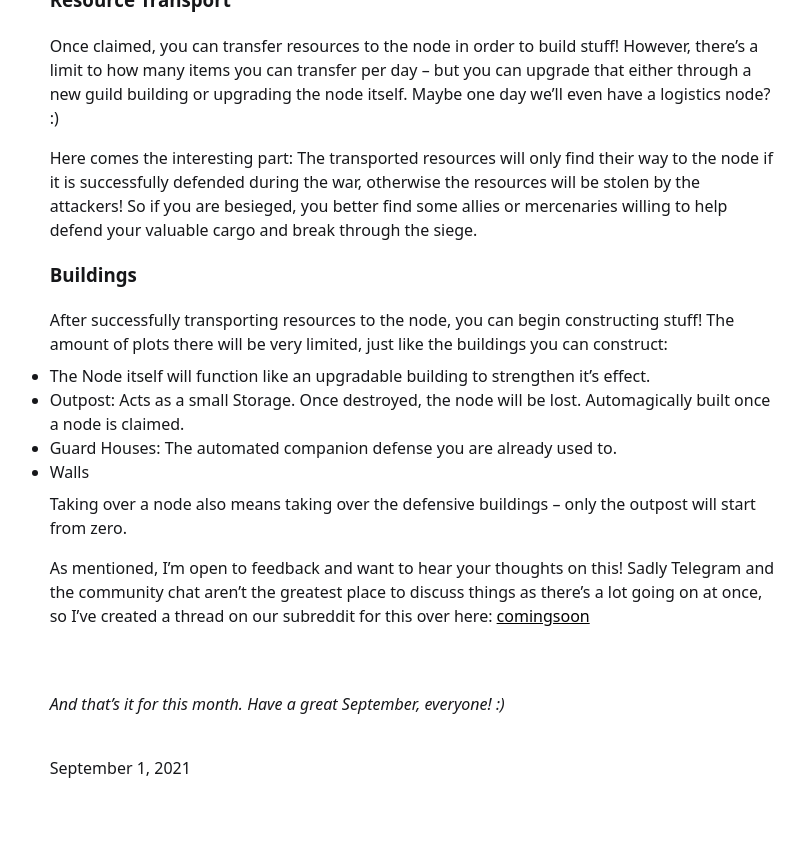
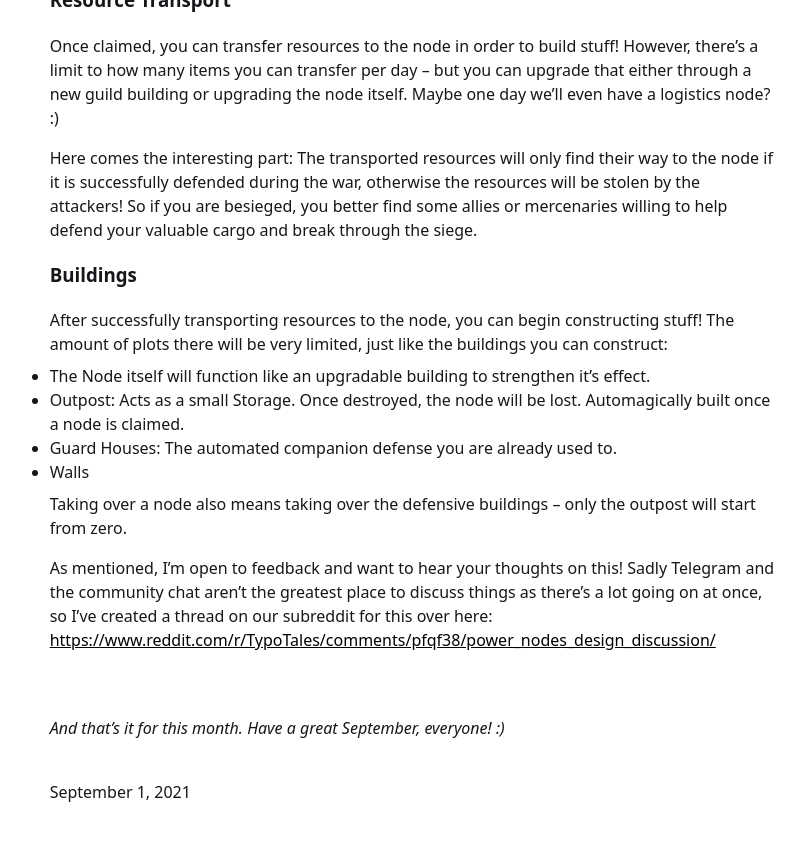
Before and after one commit to TypoTales/Website, a Jekyll site: the page built from docs/_posts/2021-09-01-august-review-2021.md, in a window 1280 px wide and 900 px high, scrolled down 2046 px. Shown: the top 841 px of the window, without its empty margins (313-1118 px from the left). Built offline with Jekyll 4.4.1, drawn with Linux system fonts in a browser that asks for light colours.

Commit message:
Added reddit link

```diff
--- a/docs/_posts/2021-09-01-august-review-2021.md
+++ b/docs/_posts/2021-09-01-august-review-2021.md
@@ -65,7 +65,7 @@ The amount of plots there will be very limited, just like the buildings you can
 Taking over a node also means taking over the defensive buildings – only the outpost will start from zero.
 
 As mentioned, I'm open to feedback and want to hear your thoughts on this!
-Sadly Telegram and the community chat aren't the greatest place to discuss things as there's a lot going on at once, so I've created a thread on our subreddit for this over here: [comingsoon](comingsoon)
+Sadly Telegram and the community chat aren't the greatest place to discuss things as there's a lot going on at once, so I've created a thread on our subreddit for this over here: [https://www.reddit.com/r/TypoTales/comments/pfqf38/power_nodes_design_discussion/](https://www.reddit.com/r/TypoTales/comments/pfqf38/power_nodes_design_discussion/)
 
 <br>
 <br>
```
